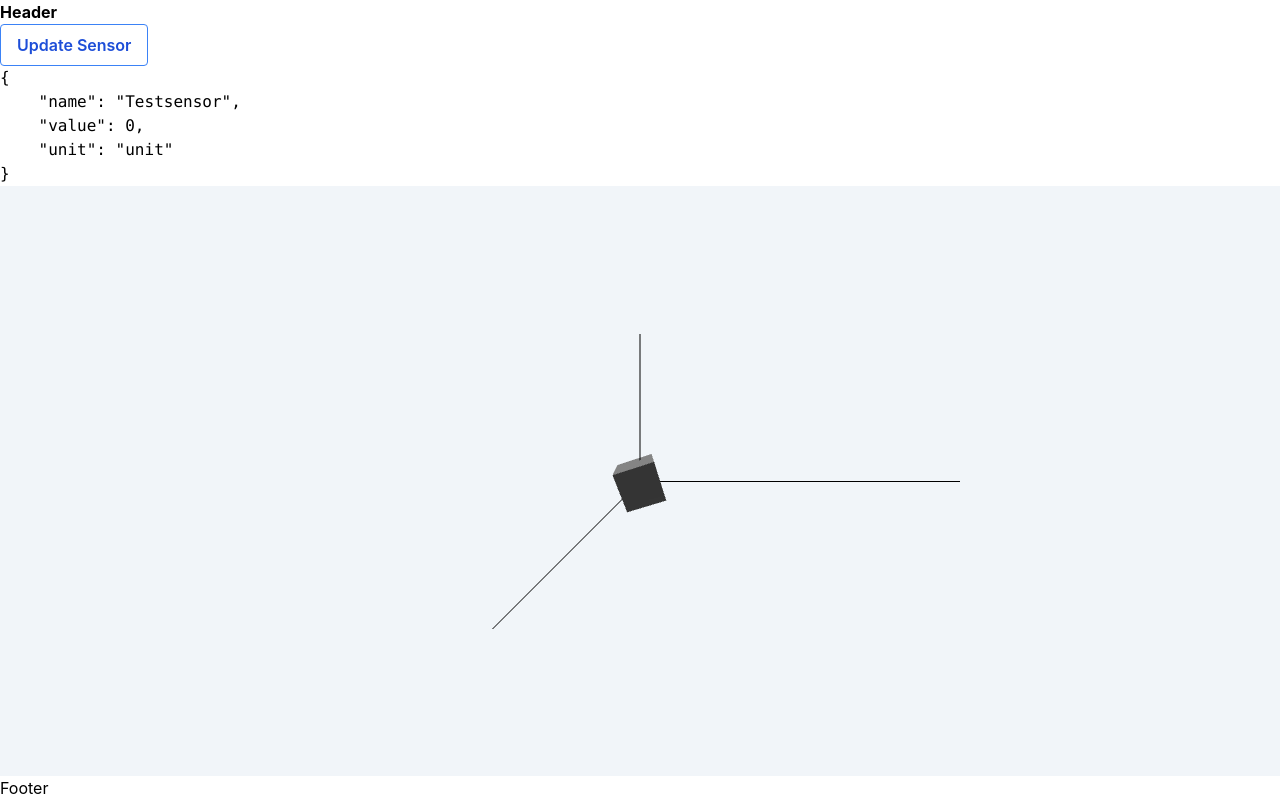
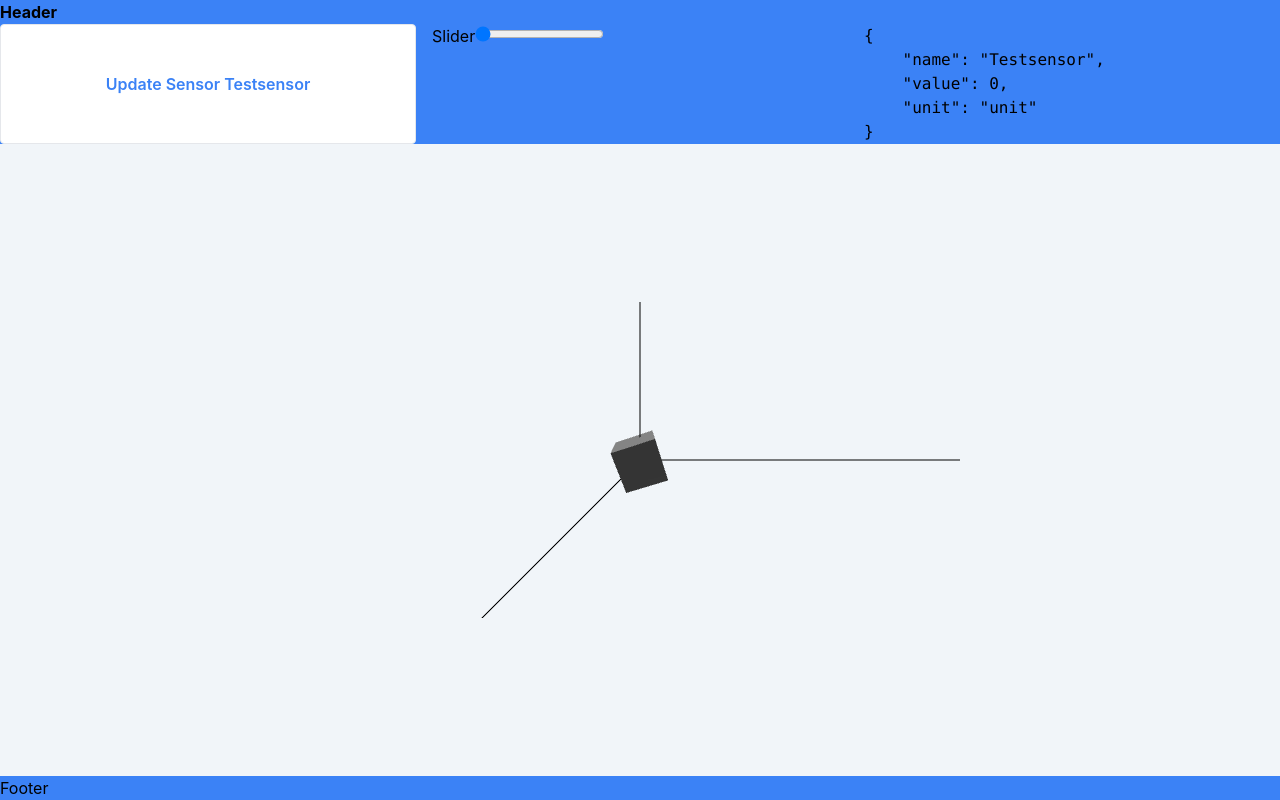
Before and after one commit to maurer2/flightthing, a Next.js app: page / in a window 1280 px wide. Built offline with nearby package versions, Linux system fonts and the light colour scheme.

Commit message:
Added html slider to sensor

```diff
--- a/pages/index.tsx
+++ b/pages/index.tsx
@@ -26,7 +26,7 @@ const Home: NextPage = (): ReactElement => {
         <link rel="icon" href="/favicon.ico" />
       </Head>
 
-      <header className="" data-testid="app-header">
+      <header className="bg-blue-500" data-testid="app-header">
         <h1 className="font-bold">Header</h1>
         <SensorChecker name="Testsensor" />
       </header>
@@ -35,7 +35,7 @@ const Home: NextPage = (): ReactElement => {
         <Canvas3D name="Canvas3D" />
       </main>
 
-      <footer className="">Footer</footer>
+      <footer className="bg-blue-500">Footer</footer>
     </div>
   );
 };
--- a/src/components/Dashboard/SensorChecker/SensorChecker.tsx
+++ b/src/components/Dashboard/SensorChecker/SensorChecker.tsx
@@ -1,22 +1,36 @@
-import React from 'react';
+import React, { useId } from 'react';
 import { shallowEqual, useDispatch, useSelector } from 'react-redux';
 
 import { updateSensor } from '../../../store/actionCreators';
 
-import type { MouseEvent, ReactElement } from 'react';
+import type { FormEvent, MouseEvent, ReactElement } from 'react';
 import type { Sensor, Store } from '../../../store/types';
 import type { PropsSensorChecker } from './types';
 
 function SensorChecker({ name }: PropsSensorChecker): ReactElement {
   const dispatch = useDispatch();
   const sensor = useSelector<Store, Sensor>((state: Store) => state.sensor, shallowEqual);
+  const sliderId: string = useId();
+
+  const handleSliderChange = (event: FormEvent<HTMLInputElement>): void => {
+    const { valueAsNumber } = event.currentTarget;
+
+    dispatch(
+      updateSensor({
+        name,
+        value: valueAsNumber,
+        unit: 'unit',
+      }),
+    );
+  };
 
   function handleClick(event: MouseEvent<HTMLButtonElement>): void {
     event.preventDefault();
 
     dispatch(
+      // dummy
       updateSensor({
-        name: 'TestSensor',
+        name,
         value: Math.random() * 10,
         unit: 'unit',
       }),
@@ -24,14 +38,27 @@ function SensorChecker({ name }: PropsSensorChecker): ReactElement {
   }
 
   return (
-    <div>
+    <div className="grid grid-cols-3 gap-4">
       <button
         type="button"
         onClick={handleClick}
-        className="bg-transparent hover:bg-blue-500 text-blue-700 font-semibold hover:text-white py-2 px-4 border border-blue-500 hover:border-transparent rounded"
+        className="bg-white text-blue-500 font-semibold py-2 px-4 border border-black-500 rounded"
       >
-        Update Sensor
+        Update Sensor {name}
       </button>
+      <div>
+        <label htmlFor={sliderId}>Slider</label>
+        <input
+          type="range"
+          value={sensor.value}
+          id={sliderId}
+          name={sliderId}
+          min="0"
+          max="10"
+          step={0.01}
+          onChange={handleSliderChange}
+        />
+      </div>
       <code>
         <pre>{JSON.stringify(sensor, null, 4)}</pre>
       </code>
```
